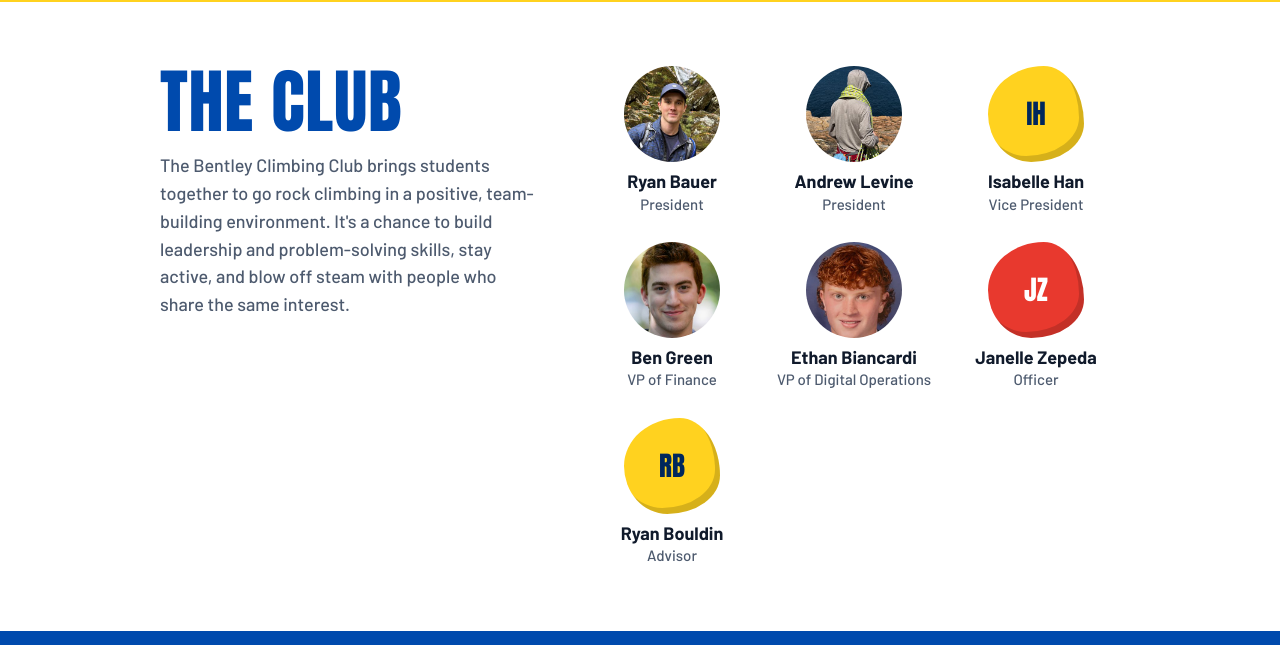
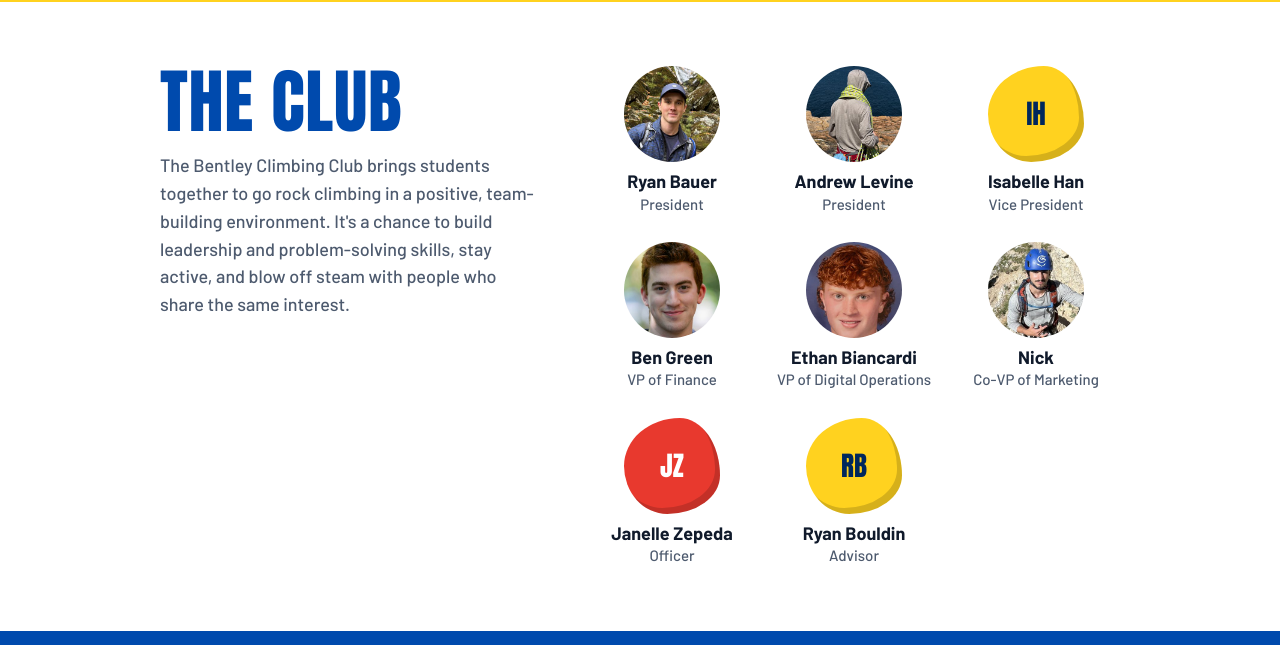
Before and after one commit to ethanbiancardi-prog/bentley-climbing-club, a plain HTML site: page index.html in a window 1280 px wide. Shown: the part 2838-3483 px from the top of the page. Drawn offline with Linux system fonts and the light colour scheme.

Commit message:
Add Nick to the leadership team
Co-Authored-By: Claude Opus 5.5 <noreply@anthropic.com>

```diff
--- a/index.html
+++ b/index.html
@@ -132,6 +132,7 @@
         <li><span class="initials yellow" aria-hidden="true">IH</span><b>Isabelle Han</b><small>Vice President</small></li>
         <li><img src="assets/team/ben-green.jpg" width="96" height="96" alt="Ben Green" loading="lazy"><b>Ben Green</b><small>VP of Finance</small></li>
         <li><img src="assets/team/ethan-biancardi.jpg" width="96" height="96" alt="Ethan Biancardi" loading="lazy"><b>Ethan Biancardi</b><small>VP of Digital Operations</small></li>
+        <li><img src="assets/team/nick.jpg" width="96" height="96" alt="Nick in a climbing helmet on a mountain route" loading="lazy"><b>Nick</b><small>Co-VP of Marketing</small></li>
         <li><span class="initials red" aria-hidden="true">JZ</span><b>Janelle Zepeda</b><small>Officer</small></li>
         <li><span class="initials yellow" aria-hidden="true">RB</span><b>Ryan Bouldin</b><small>Advisor</small></li>
       </ul>
```
Also changed, not shown: assets/team/nick.jpg (added).
